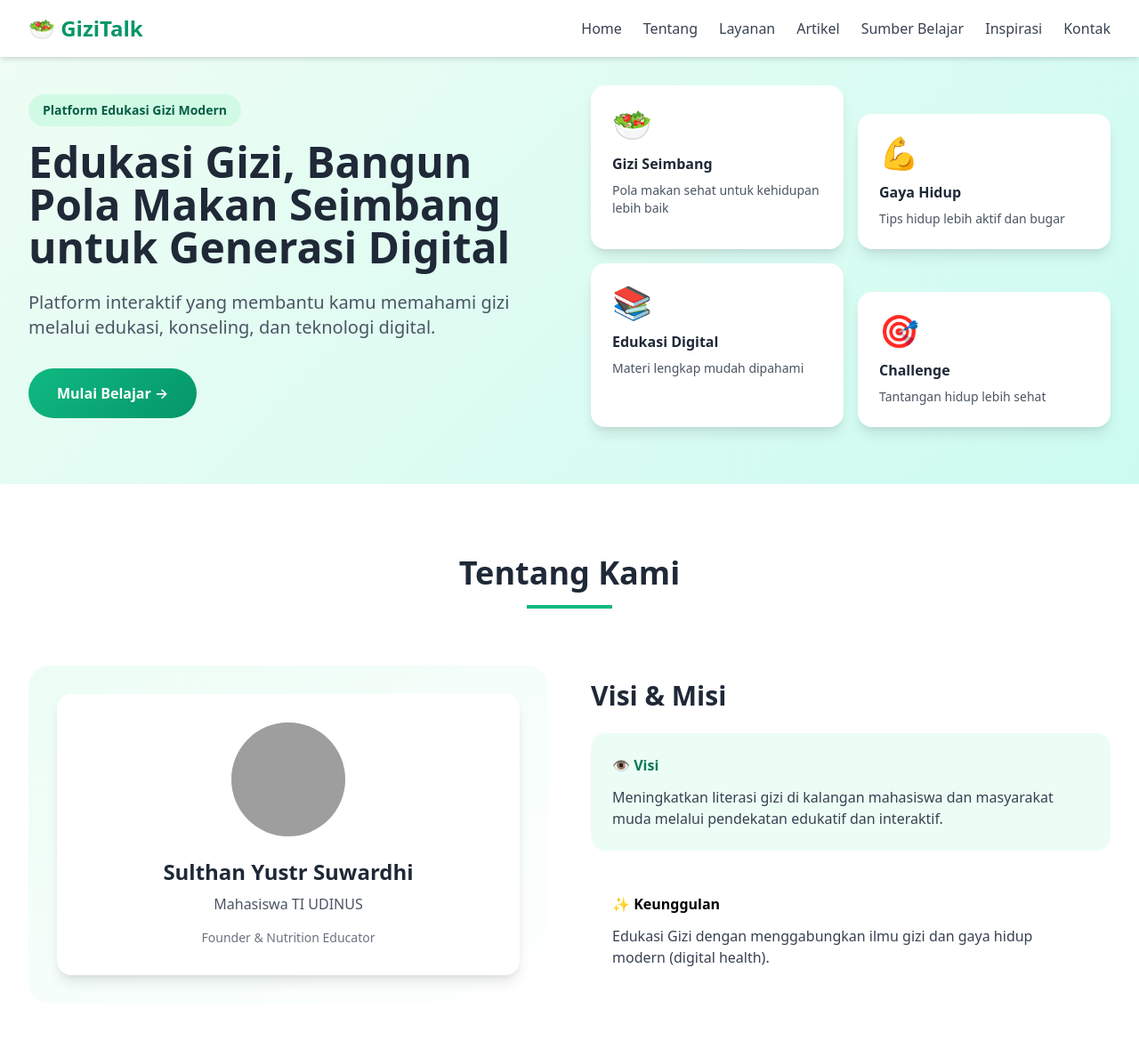
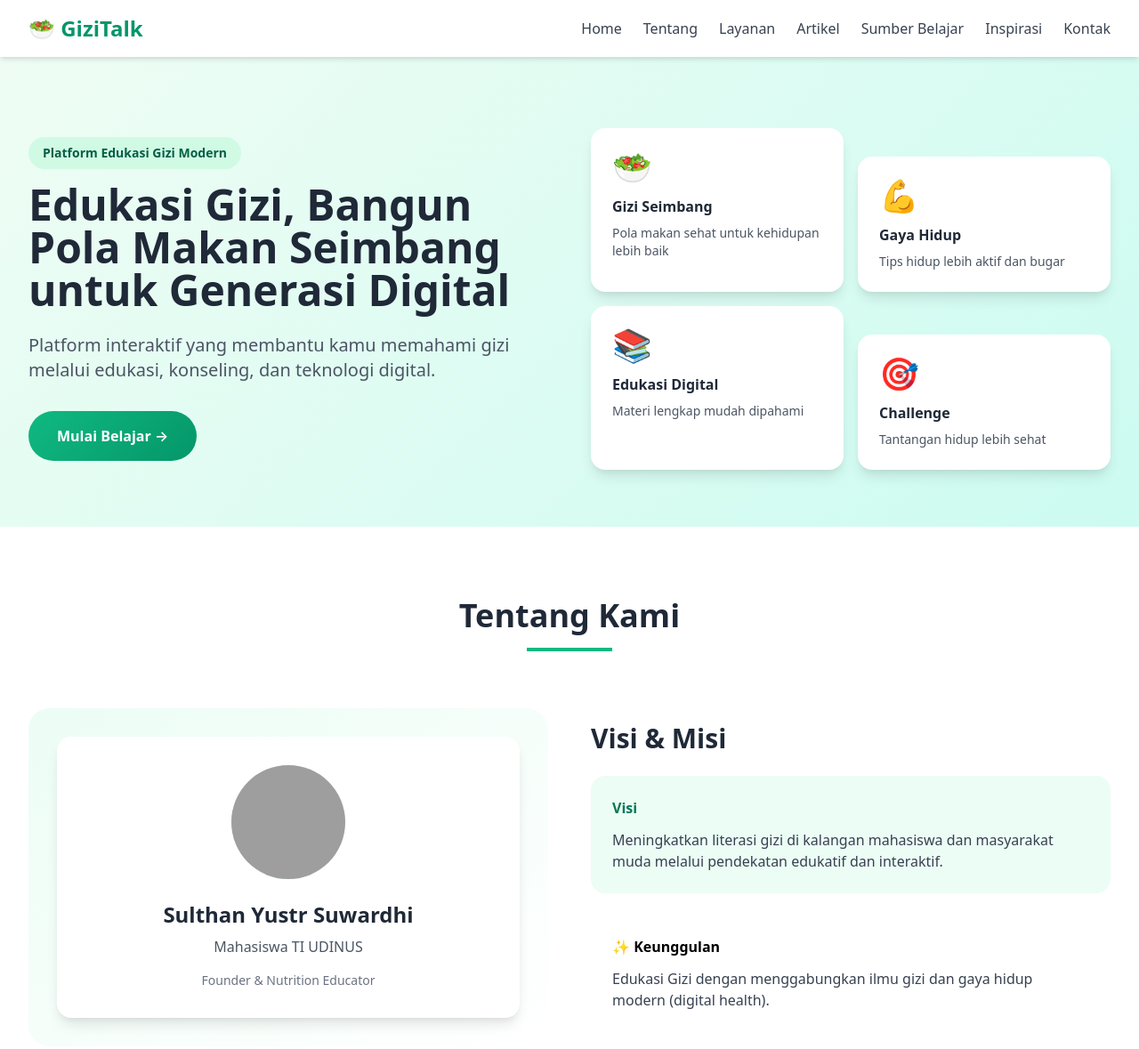
Before and after one commit to spyustrrrrr/web-gizi, a plain HTML site: page index.html in a window 1280 px wide. Shown: the top 1179 px of the page at 89% size. Drawn offline with nearby package versions, Linux system fonts and the light colour scheme; grey boxes are pictures that could not be loaded.

Commit message:
update hero

```diff
--- a/index.html
+++ b/index.html
@@ -63,7 +63,7 @@
     </nav>
 
     <!-- Hero -->
-    <section id="home" class="pt-24 pb-16 hero-gradient">
+    <section id="home" class="pt-36 pb-16 hero-gradient">
         <div class="max-w-7xl mx-auto px-4 sm:px-6 lg:px-8">
             <div class="grid md:grid-cols-2 gap-12 items-center">
                 <div>
@@ -127,7 +127,7 @@
                 <div>
                     <h3 class="text-3xl font-bold text-gray-800 mb-6">Visi & Misi</h3>
                     <div class="bg-green-50 rounded-2xl p-6 mb-6">
-                        <h4 class="font-bold text-green-700 mb-3">👁️ Visi</h4>
+                        <h4 class="font-bold text-green-700 mb-3"> Visi</h4>
                         <p class="text-gray-700">Meningkatkan literasi gizi di kalangan mahasiswa dan masyarakat muda melalui pendekatan edukatif dan interaktif.</p>
                     </div>
                     <div class="bg-teal-50 rounded-2xl p-6">
```
